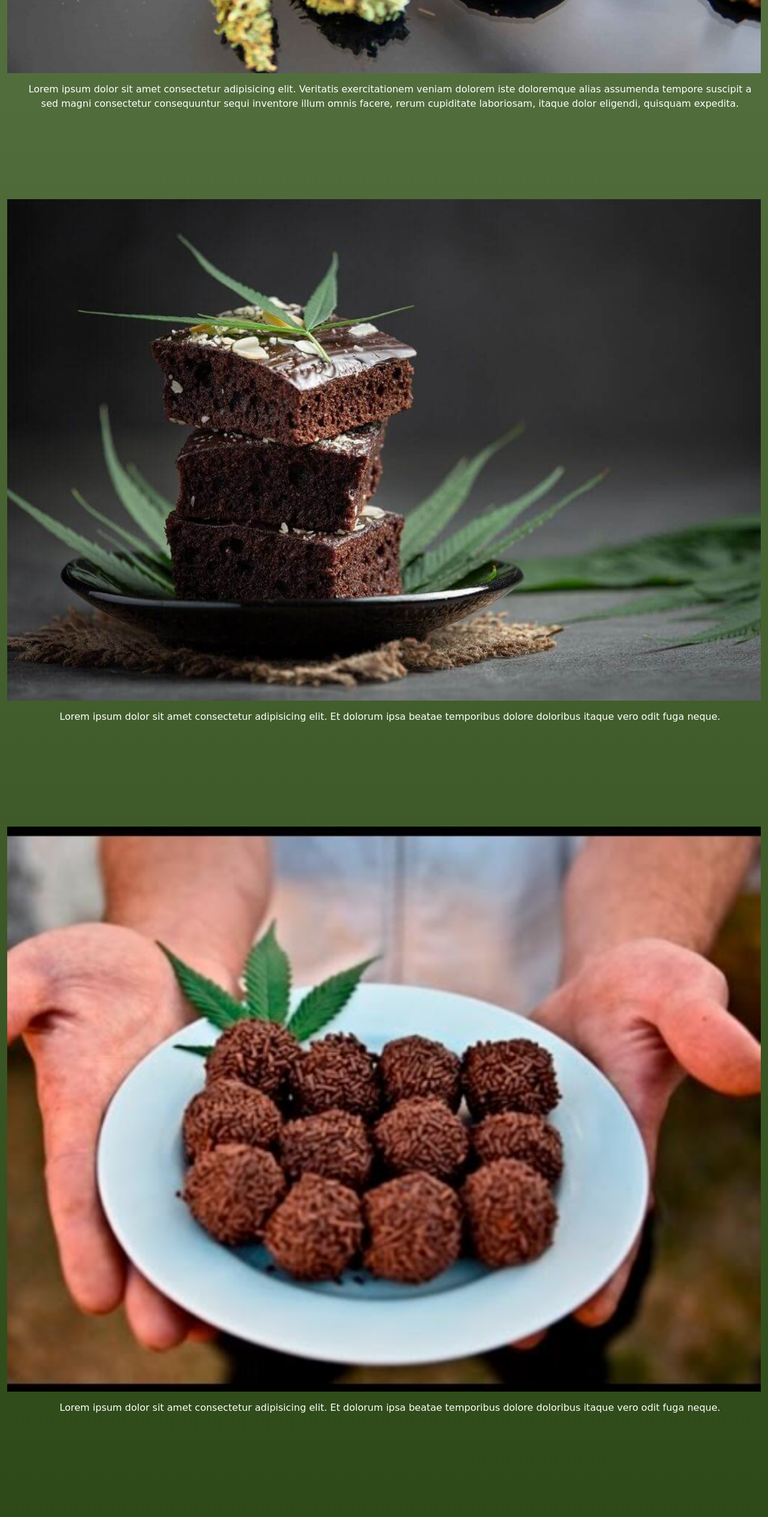
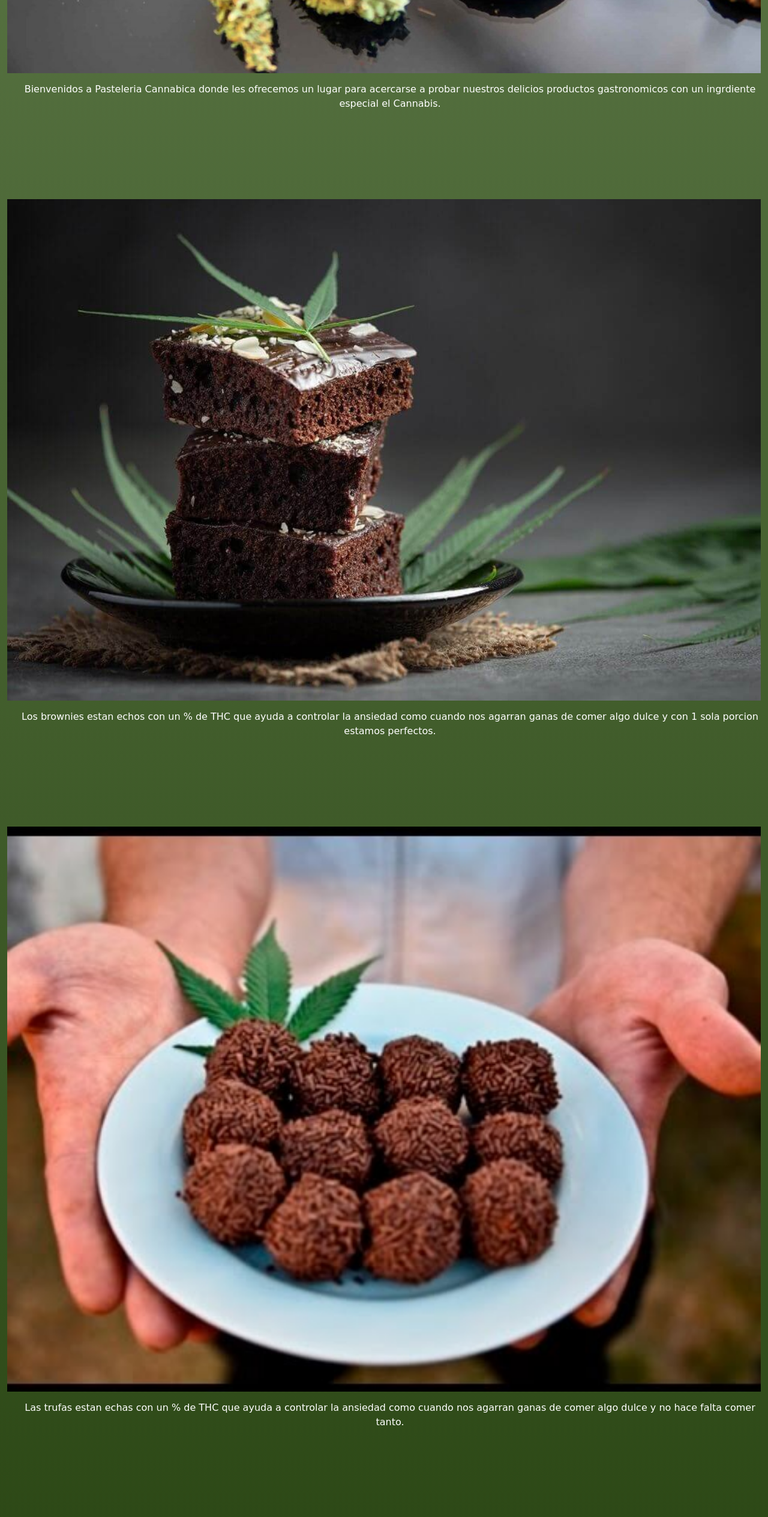
Before and after one commit to FranLePro/proyecto_final, a website: page index.html in a window 1280 px wide. Shown: the part 920-3449 px from the top of the page at 60% size. Drawn offline with nearby package versions, Linux system fonts and the light colour scheme; a web font is replaced by a local one.

Commit message:
se remplazaron los lorem

```diff
--- a/index.html
+++ b/index.html
@@ -46,22 +46,22 @@
     <main>
         <section class="containerIndex1 container-fluid">
             <img class="imgGalletas" src="./img/galletas1.jpg" alt="galletas y chocolates">
-            <p class="p1">Lorem ipsum dolor sit amet consectetur adipisicing elit. Veritatis exercitationem veniam dolorem iste doloremque alias assumenda tempore suscipit a sed magni consectetur consequuntur sequi inventore illum omnis facere, rerum cupiditate laboriosam, itaque dolor eligendi, quisquam expedita. </p>
+            <p class="p1">Bienvenidos a Pasteleria Cannabica donde les ofrecemos un lugar para acercarse a probar nuestros delicios productos gastronomicos con un ingrdiente especial el Cannabis.</p>
         </section>
         <section class="containerIndex2 container-fluid">
           <div>
                 <img class="imgBrownie" src="./img/brownie1.jpg" alt="brownie">
-                <p class="p2">Lorem ipsum dolor sit amet consectetur adipisicing elit. Et dolorum ipsa beatae temporibus dolore doloribus itaque vero odit fuga neque.</p>
+                <p class="p2">Los brownies estan echos con un % de THC que ayuda a controlar la ansiedad como cuando nos agarran ganas de comer algo dulce y con 1 sola porcion estamos perfectos.</p>
           </div>
 
            <div>
                 <img class="imgTrufas" src="./img/trufas1.jpg" alt="trufas">
-                <p class="p3">Lorem ipsum dolor sit amet consectetur adipisicing elit. Et dolorum ipsa beatae temporibus dolore doloribus itaque vero odit fuga neque.</p>
+                <p class="p3">Las trufas estan echas con un % de THC que ayuda a controlar la ansiedad como cuando nos agarran ganas de comer algo dulce y no hace falta comer tanto.</p>
            </div>
 
             <div>
                 <img class="imgCafe" src="./img/cafe.jpg" alt="cafe">
-                <p class="p4">Lorem ipsum dolor sit amet consectetur adipisicing elit. Et dolorum ipsa beatae temporibus dolore doloribus itaque vero odit fuga neque.</p>
+                <p class="p4">Tambien pueden acercarse a nuestra sucursal a disfrutar de unos ricos cafes echos de un barista certificado.</p>
             </div>
         </section>
     </main>
```
Also changed, not shown: pages/pasteleriaCannabica.html (+1 -1 lines), pages/servicios.html (+3 -3 lines).
